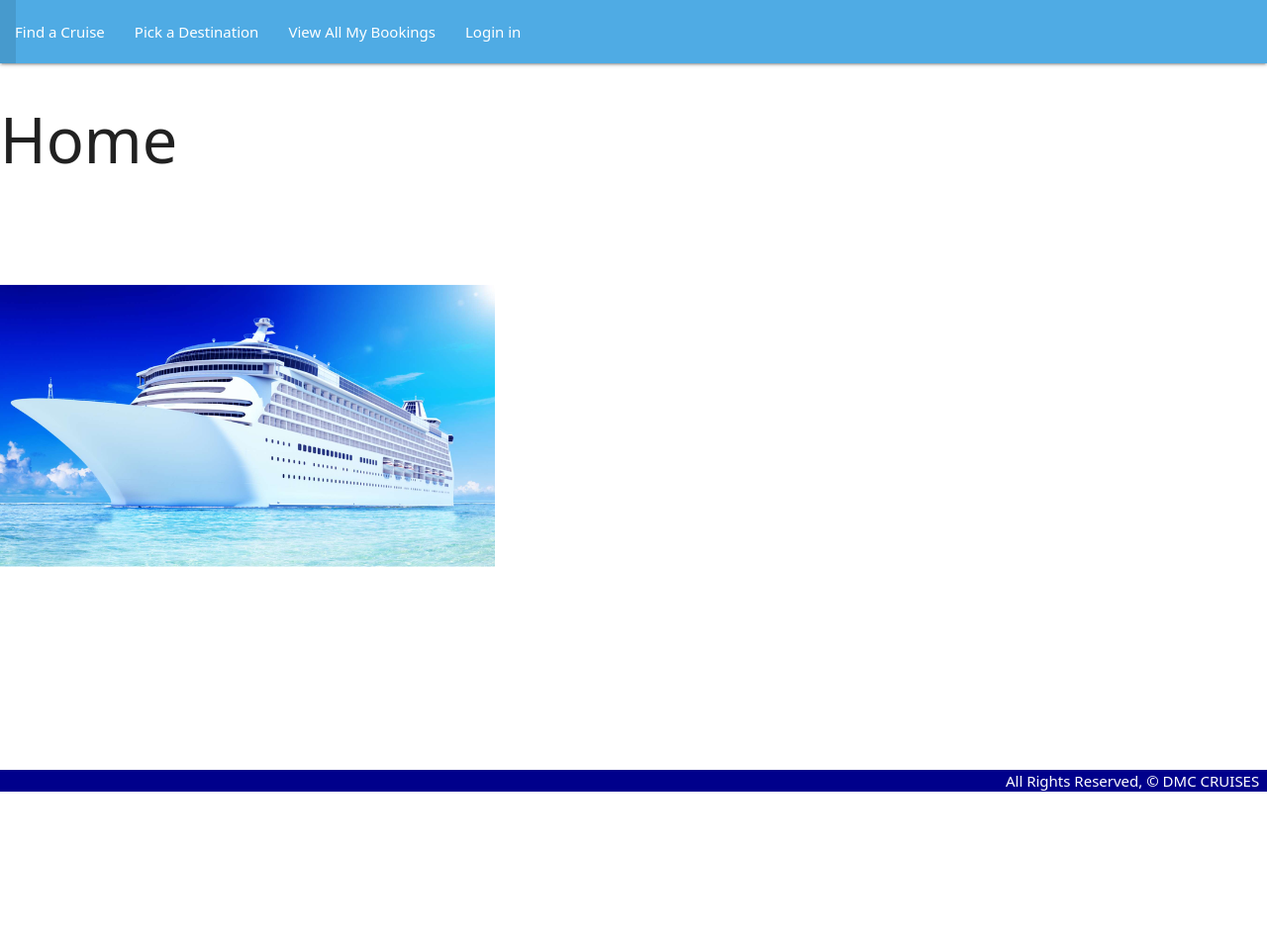
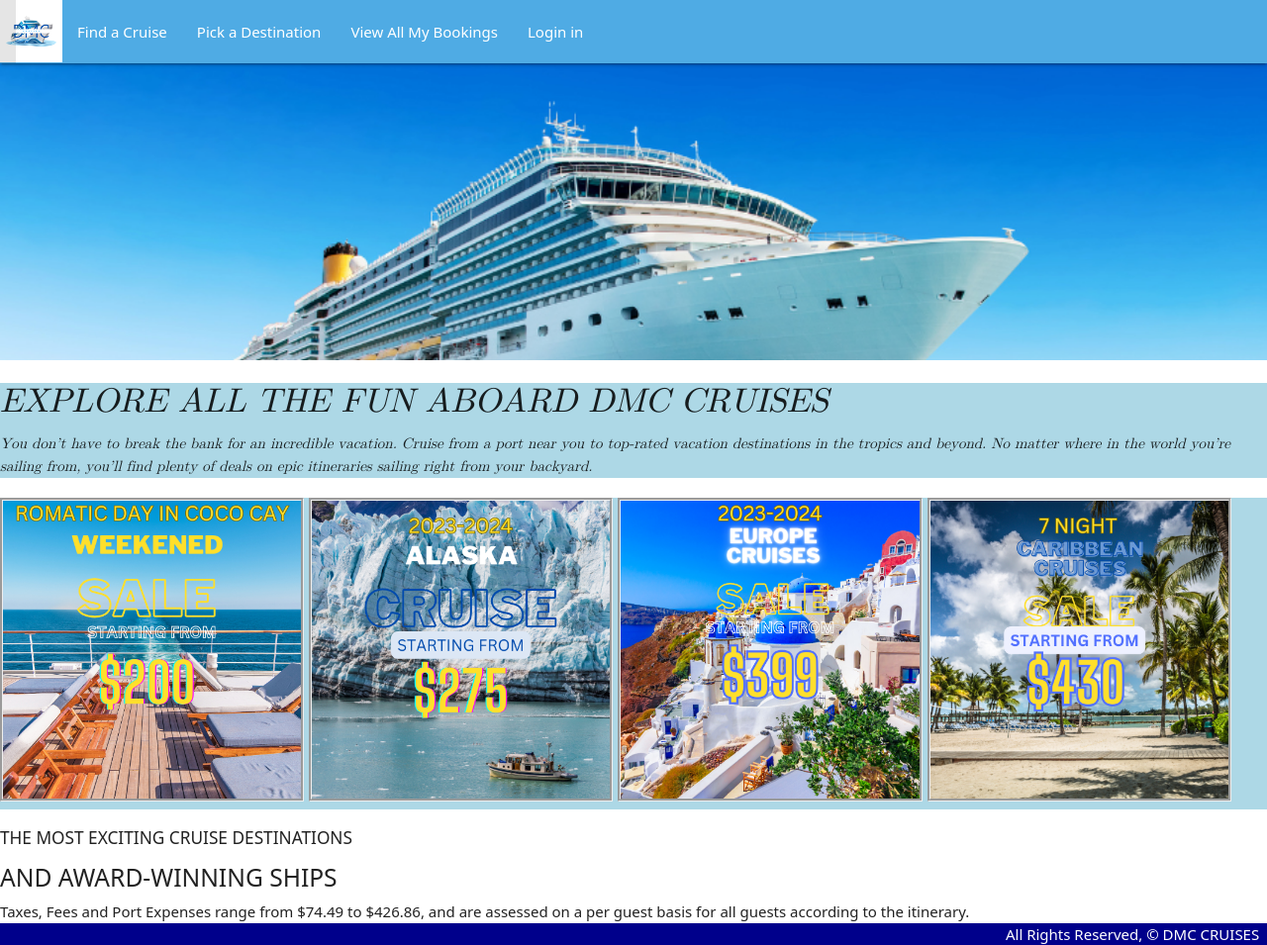
Before and after one commit to mlewis2257/dmc-cruises, a Django app: page / in a window 1280 px wide. Shown: the whole page at 99% size. Before the commit the page ends 800 px from the top, so only its background shows below. Run offline with Django 4.2, Linux system fonts and the light colour scheme; parts of the project's set-up code (start-up, migrations or seed data) failed here and were passed over.

Commit message:
home page css

```diff
--- a/main_app/templates/base.html
+++ b/main_app/templates/base.html
@@ -20,6 +20,9 @@
                     <li><a href="{% url 'home' %}" class="left brand-logo">&nbsp;&nbsp;</a></li>
                 </ul>
                 <ul class="left">
+                    <li>
+                        <img style="width:63px;" src="../../static/images/logo.png">
+                    </li>
                   <li><a href="{% url 'cruises' %}">Find a Cruise</a></li>
                    <li><a href="{% url 'destinations' %}">Pick a Destination</a></li>
                   <li><a href="{% url 'index' %}">View All My Bookings</a></li>
--- a/main_app/templates/cruises/index.html
+++ b/main_app/templates/cruises/index.html
@@ -2,6 +2,7 @@
 {% block content %}
 
 <h1>Cruise List</h1>
+
 
 {% for cruise in cruise_list %}
   <a href="{% url 'cruises_detail' cruise.id %}">
--- a/main_app/templates/home.html
+++ b/main_app/templates/home.html
@@ -1,10 +1,54 @@
 {% extends 'base.html' %}
 {% block content %}
 
-<h1>Home</h1>
+<style>
 
-<div id="image_wrapper">
-  <img id="cruise_home" src="../../static/images/boat.png">
+  #image-wrapper {
+    height: 300px;
+    background-size: cover;
+    width: 100%;
+    background-image:url("../../static/images/ship.png");
+  }
+
+  .row {
+    font-style: oblique;
+    background-color: lightblue;
+    font-family: math;
+  }
+
+  #cruise_home {
+    border-style: groove;
+    width: 24%;
+  }
+
+</style>
+<div class="grid text-center" style="--bs-columns: 3;">
+  <div></div>
 </div>
 
+<div id="image-wrapper">
+</div>
+
+<div class="row">
+  <div class="col-sm-6 order-md-2">
+    <h4>EXPLORE ALL THE FUN ABOARD DMC CRUISES</h4>
+    You don’t have to break the bank for an incredible vacation. Cruise from a port near you to top-rated vacation destinations in the tropics and beyond. No matter where in the world you’re sailing from, you’ll find plenty of deals on epic itineraries sailing right from your backyard.
+  </div>
+</div>
+
+
+<div class="row my-custome-row Justify-content-center align-items-center">
+  <div class="col-sm-4 order-md-2"><div class="p-3 border bg-light">
+    <img id="cruise_home" src="../../static/images/weekened.png">
+    <img id="cruise_home" src="../../static/images/alaska.png">
+    <img id="cruise_home" src="../../static/images/Europe.png">
+    <img id="cruise_home" src="../../static/images/caribbean.png">
+  </div></div>
+  <div class="col-sm-4 order-md-3"><div class="p-3 border bg-light"></div></div>
+</div>
+
+<h6>THE MOST EXCITING CRUISE DESTINATIONS</h6>
+<h5>AND AWARD-WINNING SHIPS</h5>
+<h7>Taxes, Fees and Port Expenses range from $74.49 to $426.86, and are assessed on a per guest basis for all guests according to the itinerary.</h7>
+
 {% endblock %}
```
Also changed, not shown: main_app/static/images/Europe.png (added), main_app/static/images/alaska.png (added), main_app/static/images/boat.png (deleted), main_app/static/images/caribbean.png (added), main_app/static/images/logo.png (added), main_app/static/images/san.png (added), main_app/static/images/ship.png (added), main_app/static/images/weekened.png (added).
